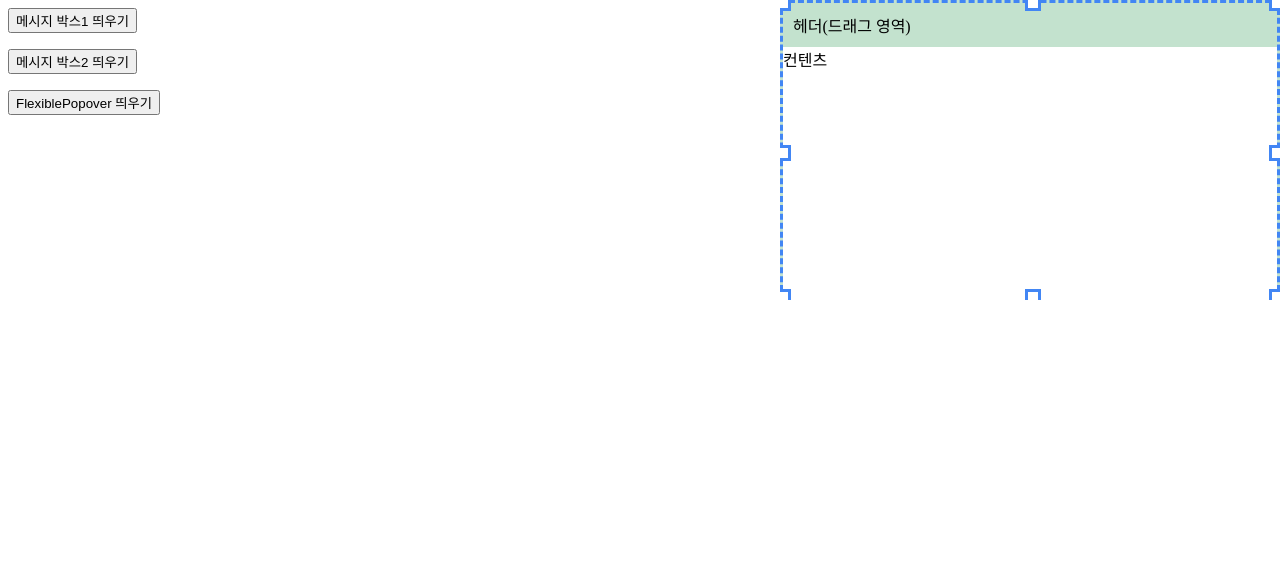
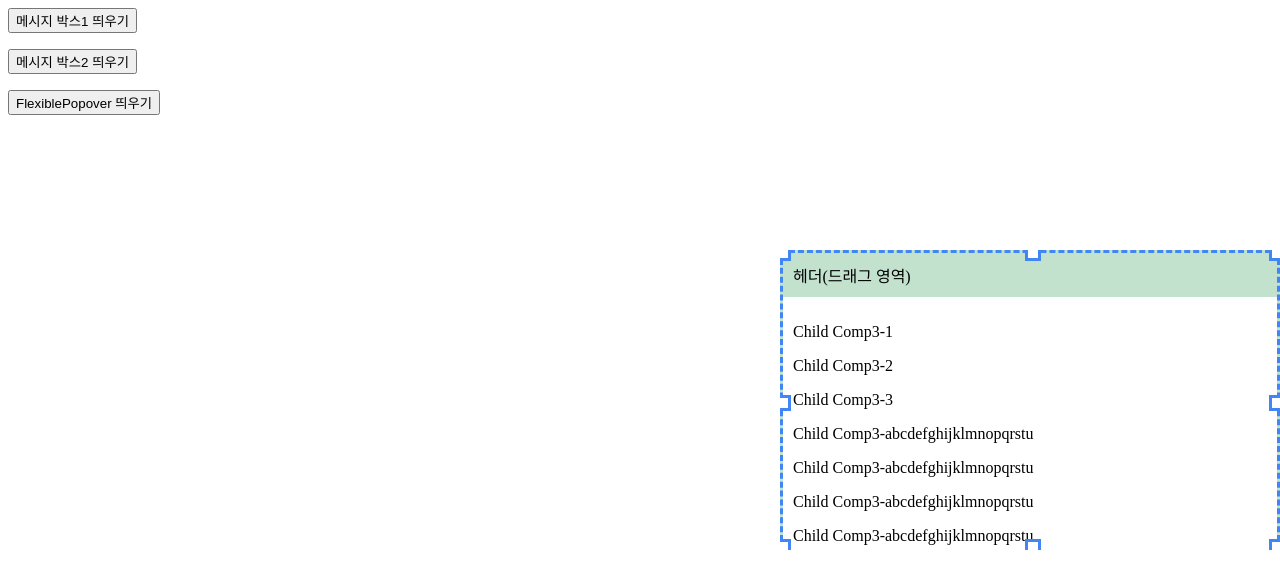
Before and after one commit to YunKul-Lee/flexible-box, a Vue app: page / in a window 1280 px wide. Both pictures are taken after a click on the button "FlexiblePopover 띄우기". Shown: the top 588 px of the page. Built offline with nearby package versions, Linux system fonts and the light colour scheme; the HTML template or start-up script is replaced by a standard one.

Commit message:
컴포넌트 바인딩 추가

```diff
--- a/src/App.vue
+++ b/src/App.vue
@@ -4,6 +4,7 @@ import FlexibleBox from "@/components/FlexibleBox.vue"
 
 import ChildComp1 from "@/components/ChildComp1.vue"
 import ChildComp2 from "@/components/ChildComp2.vue"
+import ChildComp3 from "@/components/ChildComp3.vue";
 import FlexiblePopover from "@/components/FlexiblePopover.vue";
 
 const op1 = ref()
@@ -39,6 +40,6 @@ function updateData(params: object, p1: string, p2: boolean, p3: boolean, p4: nu
     <flexible-box ref="op2" :contents="ChildComp2" :width="300"></flexible-box>
     <p />
     <button @click="toggle3">FlexiblePopover 띄우기</button>
-    <flexible-popover ref="op3" :width="500" direction="right-top"></flexible-popover>
+    <flexible-popover ref="op3" :contents="ChildComp3" :width="500" direction="right"></flexible-popover>
   </div>
 </template>
--- a/src/components/ChildComp3.vue
+++ b/src/components/ChildComp3.vue
@@ -3,38 +3,40 @@
 </script>
 
 <template>
-  <div>
+  <div class="child-comp3">
     <p>Child Comp3-1</p>
     <p>Child Comp3-2</p>
     <p>Child Comp3-3</p>
-    <p>Child Comp3-4444444444444444444444444444444444444444444444444444444444</p>
-    <p>Child Comp3-4444444444444444444444444444444444444444444444444444444444</p>
-    <p>Child Comp3-4444444444444444444444444444444444444444444444444444444444</p>
-    <p>Child Comp3-4444444444444444444444444444444444444444444444444444444444</p>
-    <p>Child Comp3-4444444444444444444444444444444444444444444444444444444444</p>
-    <p>Child Comp3-4444444444444444444444444444444444444444444444444444444444</p>
-    <p>Child Comp3-4444444444444444444444444444444444444444444444444444444444</p>
-    <p>Child Comp3-4444444444444444444444444444444444444444444444444444444444</p>
-    <p>Child Comp3-4444444444444444444444444444444444444444444444444444444444</p>
-    <p>Child Comp3-4444444444444444444444444444444444444444444444444444444444</p>
-    <p>Child Comp3-4444444444444444444444444444444444444444444444444444444444</p>
-    <p>Child Comp3-4444444444444444444444444444444444444444444444444444444444</p>
-    <p>Child Comp3-4444444444444444444444444444444444444444444444444444444444</p>
-    <p>Child Comp3-4444444444444444444444444444444444444444444444444444444444</p>
-    <p>Child Comp3-4444444444444444444444444444444444444444444444444444444444</p>
-    <p>Child Comp3-4444444444444444444444444444444444444444444444444444444444</p>
-    <p>Child Comp3-4444444444444444444444444444444444444444444444444444444444</p>
-    <p>Child Comp3-4444444444444444444444444444444444444444444444444444444444</p>
-    <p>Child Comp3-4444444444444444444444444444444444444444444444444444444444</p>
-    <p>Child Comp3-4444444444444444444444444444444444444444444444444444444444</p>
-    <p>Child Comp3-4444444444444444444444444444444444444444444444444444444444</p>
-    <p>Child Comp3-4444444444444444444444444444444444444444444444444444444444</p>
-    <p>Child Comp3-4444444444444444444444444444444444444444444444444444444444</p>
-    <p>Child Comp3-4444444444444444444444444444444444444444444444444444444444</p>
-    <p>Child Comp3-4444444444444444444444444444444444444444444444444444444444</p>
+    <p>Child Comp3-abcdefghijklmnopqrstu</p>
+    <p>Child Comp3-abcdefghijklmnopqrstu</p>
+    <p>Child Comp3-abcdefghijklmnopqrstu</p>
+    <p>Child Comp3-abcdefghijklmnopqrstu</p>
+    <p>Child Comp3-abcdefghijklmnopqrstu</p>
+    <p>Child Comp3-abcdefghijklmnopqrstu</p>
+    <p>Child Comp3-abcdefghijklmnopqrstu</p>
+    <p>Child Comp3-abcdefghijklmnopqrstu</p>
+    <p>Child Comp3-abcdefghijklmnopqrstu</p>
+    <p>Child Comp3-abcdefghijklmnopqrstu</p>
+    <p>Child Comp3-abcdefghijklmnopqrstu</p>
+    <p>Child Comp3-abcdefghijklmnopqrstu</p>
+    <p>Child Comp3-abcdefghijklmnopqrstu</p>
+    <p>Child Comp3-abcdefghijklmnopqrstu</p>
+    <p>Child Comp3-abcdefghijklmnopqrstu</p>
+    <p>Child Comp3-abcdefghijklmnopqrstu</p>
+    <p>Child Comp3-abcdefghijklmnopqrstu</p>
+    <p>Child Comp3-abcdefghijklmnopqrstu</p>
+    <p>Child Comp3-abcdefghijklmnopqrstu</p>
+    <p>Child Comp3-abcdefghijklmnopqrstu</p>
+    <p>Child Comp3-abcdefghijklmnopqrstu</p>
+    <p>Child Comp3-abcdefghijklmnopqrstu</p>
+    <p>Child Comp3-abcdefghijklmnopqrstu</p>
+    <p>Child Comp3-abcdefghijklmnopqrstu</p>
+    <p>Child Comp3-abcdefghijklmnopqrstu</p>
   </div>
 </template>
 
 <style scoped>
-
+.child-comp3 {
+  padding: 10px;
+}
 </style>
--- a/src/components/FlexiblePopover.vue
+++ b/src/components/FlexiblePopover.vue
@@ -1,5 +1,5 @@
 <script setup lang="ts">
-import {nextTick, ref, useTemplateRef} from "vue"
+import {type Component, nextTick, ref, useTemplateRef} from "vue"
 import { addDragEvent } from "@/util/util.drag.ts"
 import { addResizeEvent } from "@/util/util.resize.ts"
 import { setPosition } from '@/util/util.position.ts'
@@ -9,6 +9,7 @@ import { setPosition } from '@/util/util.position.ts'
  * -
  */
 const props = withDefaults(defineProps<{
+  contents: Component
   width?: number
   height?: number
   maxWidth?: number
@@ -78,7 +79,7 @@ defineExpose({
 
       <!-- 컨텐츠 -->
       <div class="popover-contents">
-        컨텐츠
+        <component :is="props.contents"></component>
       </div>
     </div>
   </div>
```
